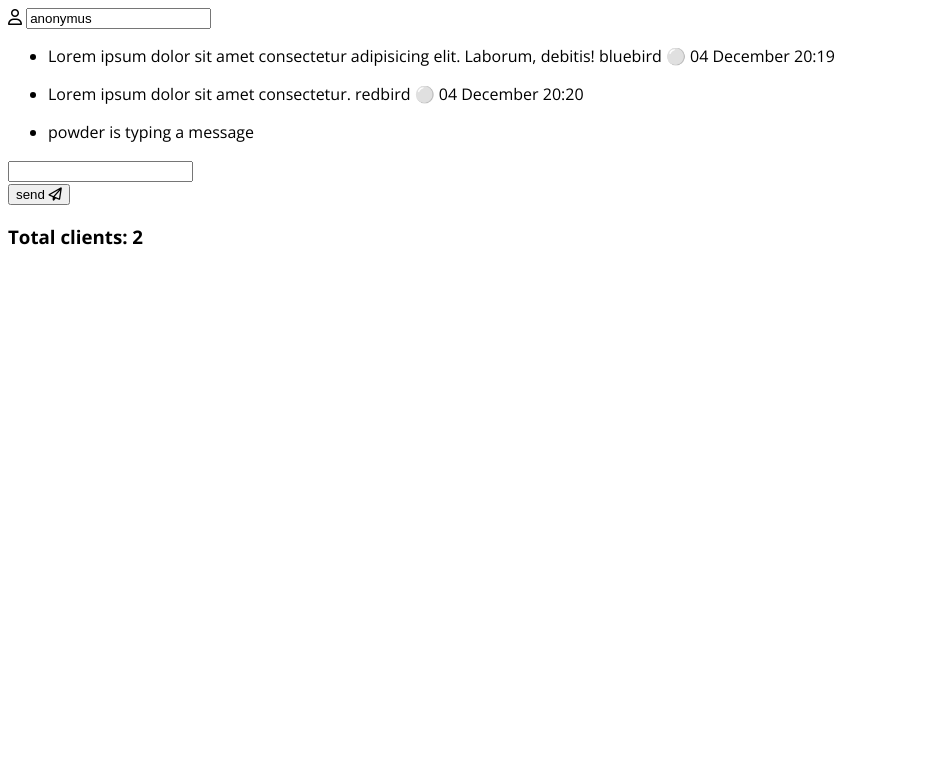
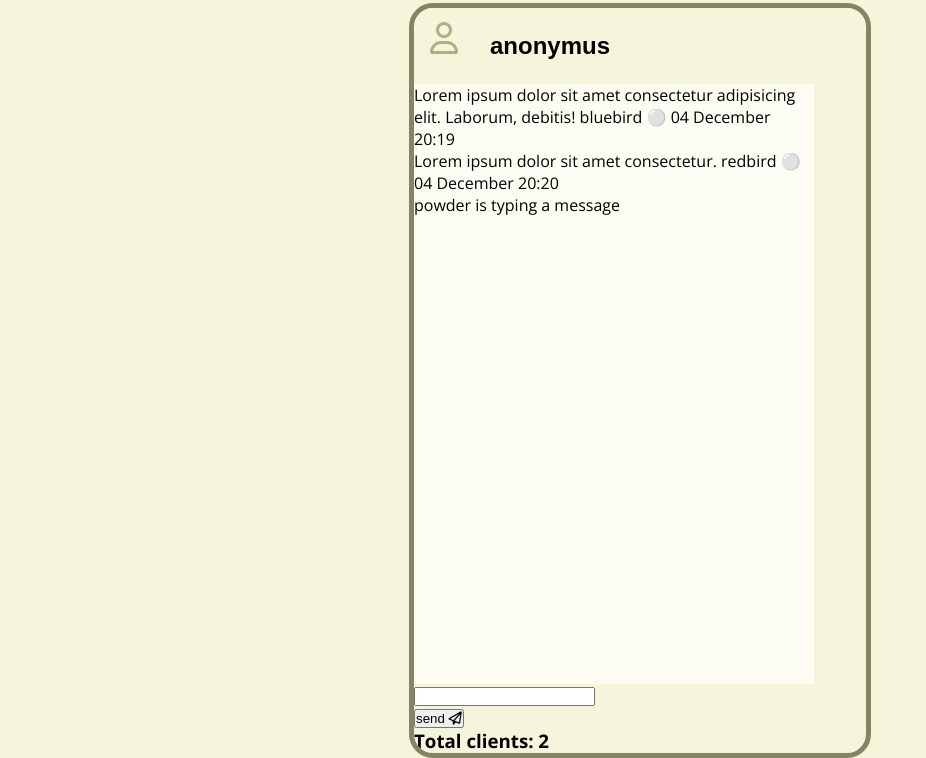
Before and after one commit to ikhlasrama16/chat-app, a website: page public/index.html in a window 1280 px wide. Shown: the part 80-838 px from the top of the page, without its empty margins (0-926 px from the left). Before the commit the page ends 800 px from the top, so only its background shows below. Drawn offline with nearby package versions, Linux system fonts and the light colour scheme.

Commit message:
add styling

```diff
--- a/public/index.html
+++ b/public/index.html
@@ -8,11 +8,11 @@
     <title>chat app</title>
 </head>
 <body>
-    <h1>chat app 🗨️</h1>
+    <h1 class="title">chat app 🗨️</h1>
     <div class="main">
         <div class="name">
             <span><i class="fa-regular fa-user"></i></span>
-            <input type="text" name="name-input" id="name-input" value="anonymus" maxlength="20">
+            <input type="text" class="name-input" id="name-input" value="anonymus" maxlength="20">
         </div>
         <ul class="message-container" id="message-container">
             <li class="message-left">
--- a/public/style.css
+++ b/public/style.css
@@ -1,5 +1,63 @@
 @import url('https://fonts.googleapis.com/css2?family=Montserrat:ital,wght@0,100..900;1,100..900&family=Open+Sans:ital,wght@0,300..800;1,300..800&family=Questrial&display=swap');
 
+
+*{
+    margin: 0;
+    padding: 0;
+    box-sizing: border-box;
+    scroll-behavior: smooth;
+}
 body{
     font-family: 'Open Sans', sans-serif;
+    /* display: flex;
+    flex-direction: column;
+    align-items: center;
+    justify-content: center; */
+    display: grid;
+    place-items: center;
+    background-color: beige;
 }
+
+.title{
+    margin: 20px 0;
+}
+
+.main{
+    border: 5px, solid, rgb(133, 133, 99);
+    border-radius: 24px;
+    overflow: hidden;
+}
+
+.name{
+    display: flex;
+    font-size: 32px;
+    font-weight: 700;
+    padding: 8px 16px;
+    background-color: rgb(245, 245, 220);
+    color: rgb(175, 175, 130);
+}
+
+.name span{
+    color: rgb(175, 175, 130);
+}
+
+.name-input{
+    font-size: 24px;
+    font-weight: 700;
+    margin: 16px 32px;
+    flex-grow: 1;
+    background-color: rgb(245, 245, 220);
+    outline: none;
+    border: none;
+}
+
+.message-container{
+    display: flex;
+    flex-direction: column;
+    background-color: #fdfdf4;
+    width: 400px;
+    height: 600px;
+    overflow-x: hidden;
+    overflow-y: scroll;
+
+}
```
